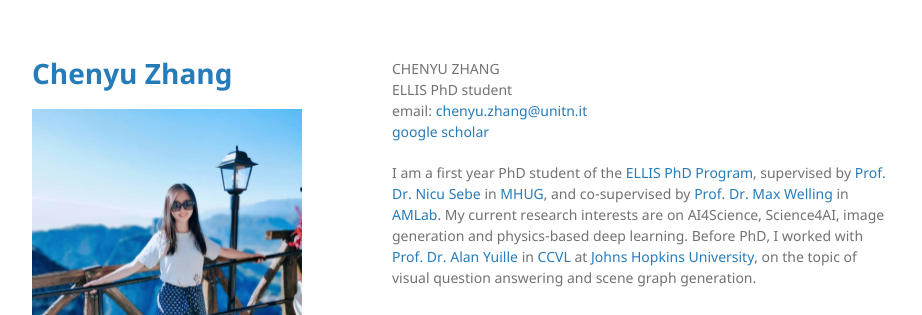
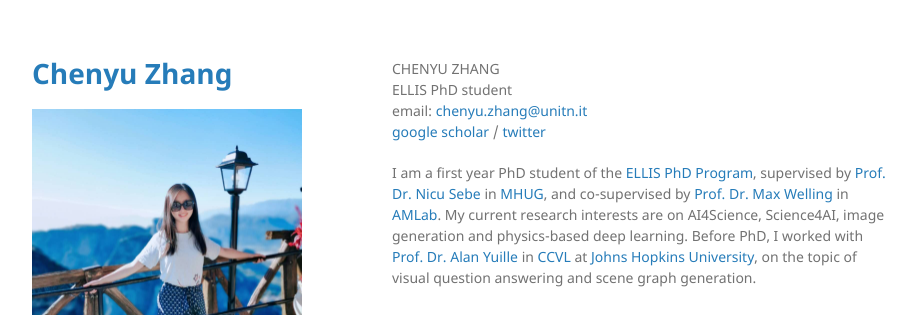
Before and after one commit to AngelicaZ/angelicaz.github.io, a Jekyll site: the page built from index.md, in a window 1280 px wide and 900 px high. Shown: the top 315 px of the window, without its empty margins (178-1100 px from the left). Built offline with Jekyll 4.4.1, drawn with Linux system fonts in a browser that asks for light colours; our own code applies the rules of GitHub Pages for plain Markdown files; the repository's description, which GitHub fills in, is left out.

Commit message:
update 20240316 v13

```diff
--- a/index.md
+++ b/index.md
@@ -3,7 +3,7 @@ CHENYU ZHANG <br>
 ELLIS PhD student <br>
 <!-- the University of Trento <br> -->
 email: <chenyu.zhang@unitn.it><br>
-[google scholar](https://scholar.google.com/citations?hl=en&user=mhQQsNgAAAAJ)
+[google scholar](https://scholar.google.com/citations?hl=en&user=mhQQsNgAAAAJ) / [twitter](https://twitter.com/AngelicaCZ2016)
 
 I am a first year PhD student of the [ELLIS PhD Program](https://ellis.eu/phd-postdoc), supervised by [Prof. Dr. Nicu Sebe](https://disi.unitn.it/~sebe/) in [MHUG](http://mhug.disi.unitn.it/#/), and
 co-supervised by [Prof. Dr. Max Welling](https://staff.fnwi.uva.nl/m.welling/) in [AMLab](https://amlab.science.uva.nl/). My current research interests are on AI4Science, Science4AI, image generation and physics-based deep learning. Before PhD, I worked with [Prof. Dr. Alan Yuille](https://www.cs.jhu.edu/~ayuille/) in [CCVL](https://ccvl.jhu.edu/) at [Johns Hopkins University](https://www.jhu.edu/), on the topic of visual question answering and scene graph generation.
```
